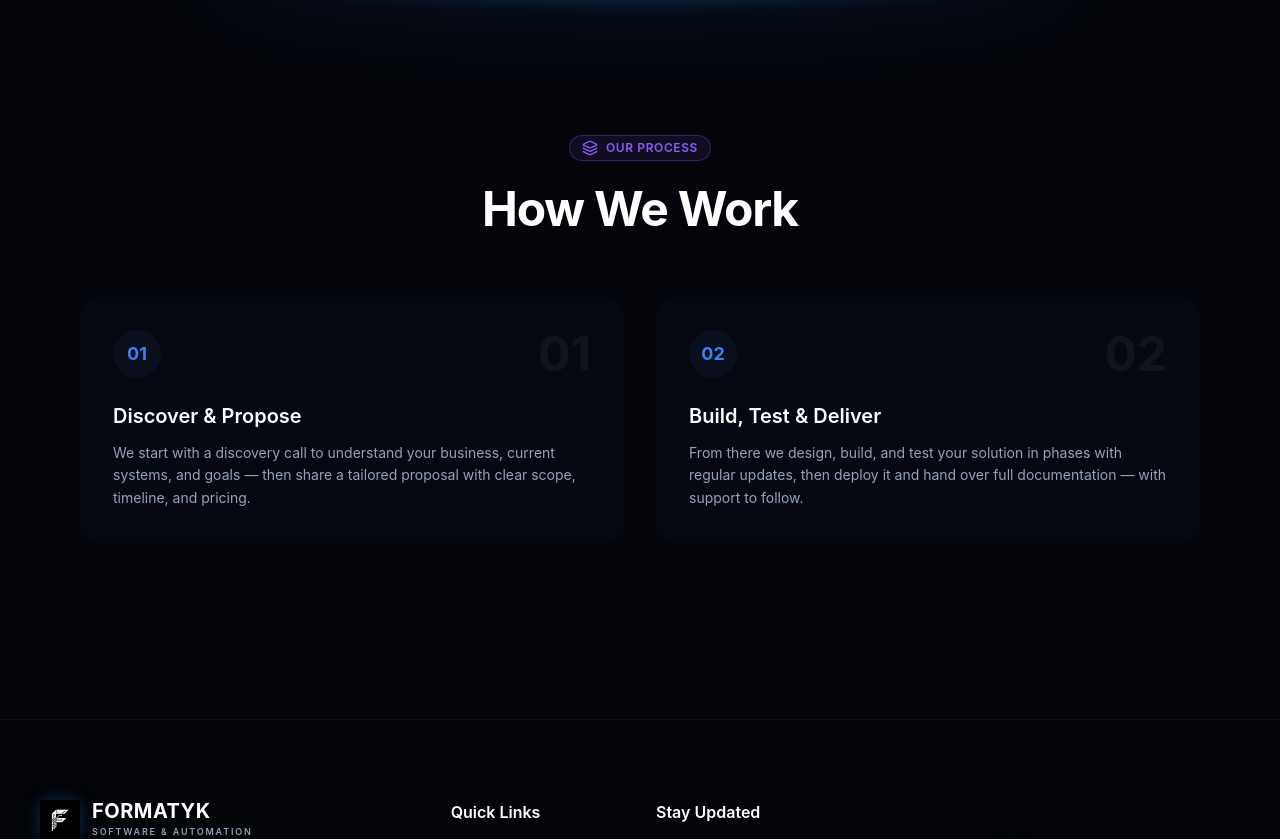
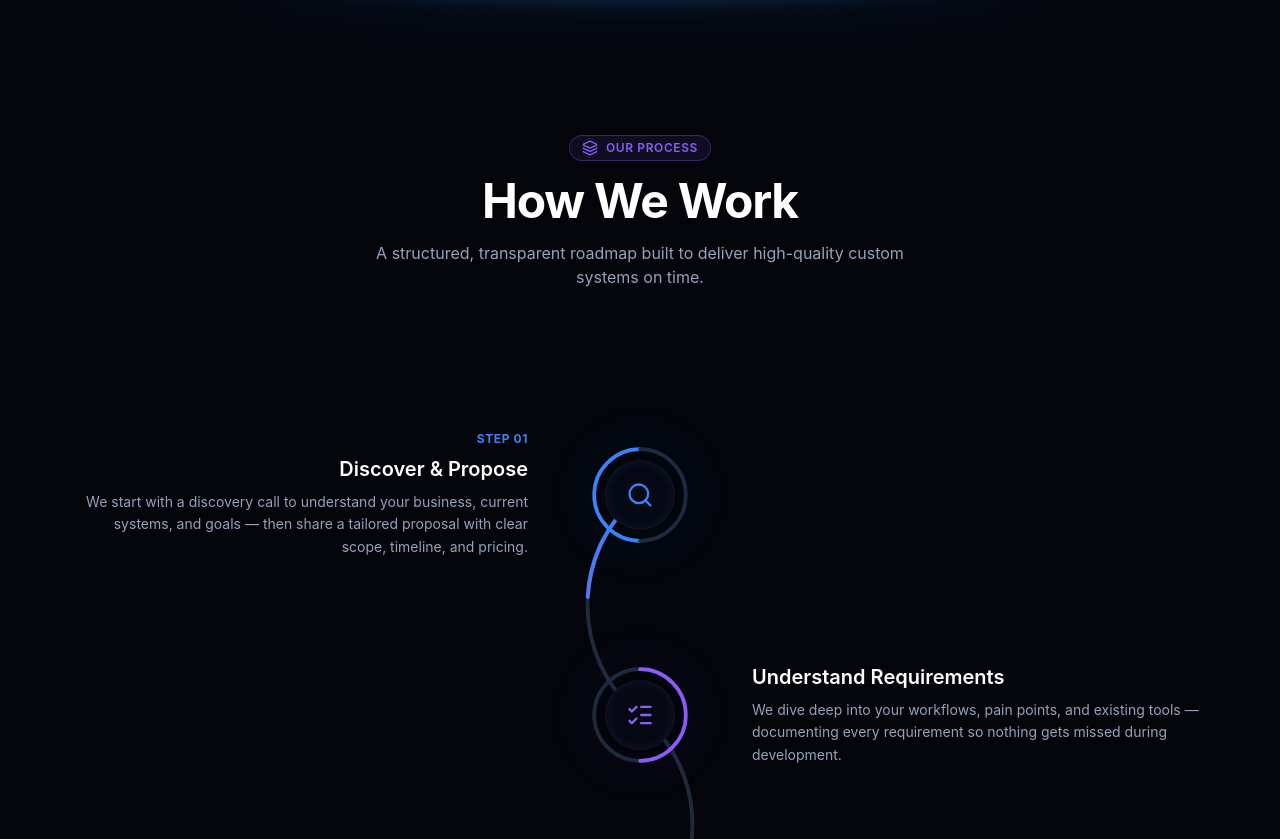
Before and after one commit to Rajdeep-Joshi-09/formatyk_ai, a Next.js app: page / in a window 1280 px wide. Shown: the part 1960-2799 px from the top of the page. Built offline with nearby package versions, Linux system fonts and the light colour scheme.

Commit message:
ZigZag added

```diff
--- a/src/app/page.jsx
+++ b/src/app/page.jsx
@@ -1,9 +1,10 @@
 "use client";
 
-import { motion } from 'framer-motion';
+import { motion, useScroll, useTransform } from 'framer-motion';
+import { useRef } from 'react';
 import Link from 'next/link';
 import Image from 'next/image';
-import { ArrowRight, Sparkles, BarChart3, TrendingUp, CheckCircle2, AlertCircle, Layers, Shield, User, ListChecks } from 'lucide-react';
+import { ArrowRight, Sparkles, BarChart3, TrendingUp, CheckCircle2, AlertCircle, Layers, Shield, User, ListChecks, Search, PenTool, Headset, Code } from 'lucide-react';
 
 export default function Home() {
   const containerVariants = {
@@ -290,63 +291,269 @@ export default function Home() {
         </div>
       </section>
 
-      {/* How We Work — Numbered Steps */}
-      <section className="w-full max-w-[1200px] mx-auto px-5 md:px-10 py-24 relative z-10">
-        <motion.div
-          initial={{ opacity: 0, y: 20 }}
-          whileInView={{ opacity: 1, y: 0 }}
-          viewport={{ once: true, margin: "-100px" }}
-          transition={{ duration: 0.6 }}
-          className="text-center mb-16"
-        >
-          <div className="inline-flex items-center gap-2 mb-4 md:mb-6 px-3 py-1 rounded-full border border-accent-purple/30 bg-accent-purple/10 text-accent-purple text-[10px] md:text-xs font-semibold uppercase tracking-wider">
-            <Layers className="w-3 h-3 md:w-4 md:h-4" />
-            Our Process
-          </div>
-          <h2 className="text-3xl md:text-4xl lg:text-5xl font-bold tracking-tight text-white">How We Work</h2>
-        </motion.div>
-
-        <div className="grid grid-cols-1 md:grid-cols-2 gap-6 md:gap-8">
-          <motion.div
-            initial={{ opacity: 0, y: 20 }}
-            whileInView={{ opacity: 1, y: 0 }}
-            viewport={{ once: true, margin: "-100px" }}
-            transition={{ duration: 0.5 }}
-            className="group relative bg-surface-container-lowest p-8 rounded-2xl border border-black/5 dark:border-white/5 hover:border-accent-electric/30 transition-colors"
-          >
-            <div className="flex items-start justify-between mb-6">
-              <div className="w-12 h-12 rounded-full bg-surface flex items-center justify-center group-hover:bg-accent-electric group-hover:text-white transition-colors text-accent-electric font-bold text-lg">
-                01
-              </div>
-              <span className="text-5xl font-bold text-white/5 group-hover:text-accent-electric/10 transition-colors select-none">01</span>
-            </div>
-            <h3 className="text-xl font-semibold mb-3 text-white">Discover & Propose</h3>
-            <p className="text-text-secondary text-sm leading-relaxed">
-              We start with a discovery call to understand your business, current systems, and goals — then share a tailored proposal with clear scope, timeline, and pricing.
-            </p>
-          </motion.div>
-
-          <motion.div
-            initial={{ opacity: 0, y: 20 }}
-            whileInView={{ opacity: 1, y: 0 }}
-            viewport={{ once: true, margin: "-100px" }}
-            transition={{ duration: 0.5, delay: 0.1 }}
-            className="group relative bg-surface-container-lowest p-8 rounded-2xl border border-black/5 dark:border-white/5 hover:border-accent-electric/30 transition-colors"
-          >
-            <div className="flex items-start justify-between mb-6">
-              <div className="w-12 h-12 rounded-full bg-surface flex items-center justify-center group-hover:bg-accent-electric group-hover:text-white transition-colors text-accent-electric font-bold text-lg">
-                02
-              </div>
-              <span className="text-5xl font-bold text-white/5 group-hover:text-accent-electric/10 transition-colors select-none">02</span>
-            </div>
-            <h3 className="text-xl font-semibold mb-3 text-white">Build, Test & Deliver</h3>
-            <p className="text-text-secondary text-sm leading-relaxed">
-              From there we design, build, and test your solution in phases with regular updates, then deploy it and hand over full documentation — with support to follow.
-            </p>
-          </motion.div>
-        </div>
-      </section>
+      {/* How We Work — Horizontal Scroll-Driven Timeline */}
+      <HowWeWorkTimeline />
 
     </div>
   );
 }
+
+
+/* ─── Vertical S-Curve Roadmap Timeline Component ─── */
+function HowWeWorkTimeline() {
+  const containerRef = useRef(null);
+
+  // Track scroll progress of the entire roadmap container
+  const { scrollYProgress } = useScroll({
+    target: containerRef,
+    offset: ["start center", "end center"],
+  });
+
+  const steps = [
+    {
+      num: '01',
+      title: 'Discover & Propose',
+      desc: 'We start with a discovery call to understand your business, current systems, and goals — then share a tailored proposal with clear scope, timeline, and pricing.',
+      color: '#3b82f6',
+      bgColor: 'rgba(59, 130, 246, 0.1)',
+      icon: Search,
+      isLeftArcColored: true,
+      textSide: 'left',
+    },
+    {
+      num: '02',
+      title: 'Understand Requirements',
+      desc: 'We dive deep into your workflows, pain points, and existing tools — documenting every requirement so nothing gets missed during development.',
+      color: '#8b5cf6',
+      bgColor: 'rgba(139, 92, 246, 0.1)',
+      icon: ListChecks,
+      isLeftArcColored: false,
+      textSide: 'right',
+    },
+    {
+      num: '03',
+      title: 'System Design',
+      desc: 'Our team architects the solution — database structure, UI wireframes, integrations, and user flows — all reviewed and approved by you before a single line of code is written.',
+      color: '#06b6d4',
+      bgColor: 'rgba(6, 182, 212, 0.1)',
+      icon: PenTool,
+      isLeftArcColored: true,
+      textSide: 'left',
+    },
+    {
+      num: '04',
+      title: 'Development',
+      desc: 'We build your solution in phases with regular demos and updates. You see progress in real time, give feedback, and steer the direction at every milestone.',
+      color: '#ec4899',
+      bgColor: 'rgba(236, 72, 153, 0.1)',
+      icon: Code,
+      isLeftArcColored: false,
+      textSide: 'right',
+    },
+    {
+      num: '05',
+      title: 'Testing & Review',
+      desc: "Rigorous QA across devices, performance testing, and a full walkthrough with you — we don't ship until everything works exactly as expected.",
+      color: '#a78bfa',
+      bgColor: 'rgba(167, 139, 250, 0.1)',
+      icon: CheckCircle2,
+      isLeftArcColored: true,
+      textSide: 'left',
+    },
+    {
+      num: '06',
+      title: 'Deliver & Support',
+      desc: 'We deploy to production, hand over full documentation and source code, and stay available for ongoing support — your project, your ownership.',
+      color: '#10b981',
+      bgColor: 'rgba(16, 185, 129, 0.1)',
+      icon: Headset,
+      isLeftArcColored: false,
+      textSide: 'right',
+    },
+  ];
+
+  return (
+    <section ref={containerRef} className="w-full max-w-[1200px] mx-auto px-5 md:px-10 py-24 relative z-10">
+
+      {/* Header */}
+      <motion.div
+        initial={{ opacity: 0, y: 20 }}
+        whileInView={{ opacity: 1, y: 0 }}
+        viewport={{ once: true }}
+        transition={{ duration: 0.6 }}
+        className="text-center mb-24"
+      >
+        <div className="inline-flex items-center gap-2 mb-4 px-3 py-1 rounded-full border border-accent-purple/30 bg-accent-purple/10 text-accent-purple text-xs font-semibold uppercase tracking-wider">
+          <Layers className="w-4 h-4" />
+          Our Process
+        </div>
+        <h2 className="text-4xl md:text-5xl font-bold tracking-tight text-white">How We Work</h2>
+        <p className="text-text-secondary text-sm md:text-base mt-4 max-w-xl mx-auto">
+          A structured, transparent roadmap built to deliver high-quality custom systems on time.
+        </p>
+      </motion.div>
+
+      {/* Roadmap Container */}
+      <div className="relative">
+
+        {/* ─── Desktop: Continuous S-Curve SVG ─── */}
+        <div className="hidden md:block absolute left-1/2 -translate-x-1/2 top-0 bottom-0 w-[160px] pointer-events-none z-0">
+          <svg className="w-full h-full" viewBox="0 0 160 1320" fill="none" preserveAspectRatio="none">
+            <defs>
+              <linearGradient id="s-curve-gradient" x1="0" y1="0" x2="0" y2="1">
+                <stop offset="0%" stopColor="#3b82f6" />
+                <stop offset="25%" stopColor="#8b5cf6" />
+                <stop offset="50%" stopColor="#06b6d4" />
+                <stop offset="75%" stopColor="#ec4899" />
+                <stop offset="100%" stopColor="#10b981" />
+              </linearGradient>
+            </defs>
+            {/* Background Grey Path */}
+            <path
+              d="M 80 110 C 10 165, 10 275, 80 330 C 150 385, 150 495, 80 550 C 10 605, 10 715, 80 770 C 150 825, 150 935, 80 990 C 10 1045, 10 1155, 80 1210"
+              stroke="#1e293b"
+              strokeWidth="4"
+              strokeLinecap="round"
+            />
+            {/* Animated Active Path */}
+            <motion.path
+              d="M 80 110 C 10 165, 10 275, 80 330 C 150 385, 150 495, 80 550 C 10 605, 10 715, 80 770 C 150 825, 150 935, 80 990 C 10 1045, 10 1155, 80 1210"
+              stroke="url(#s-curve-gradient)"
+              strokeWidth="4"
+              strokeLinecap="round"
+              style={{ pathLength: scrollYProgress }}
+            />
+          </svg>
+        </div>
+
+        {/* ─── Mobile: Straight vertical path ─── */}
+        <div className="md:hidden absolute left-8 top-0 bottom-0 w-[2px] pointer-events-none z-0">
+          <div className="w-full h-full bg-[#1e293b] rounded" />
+          <motion.div
+            className="absolute top-0 left-0 w-full bg-gradient-to-b from-[#3b82f6] via-[#8b5cf6] to-[#10b981] rounded origin-top"
+            style={{ scaleY: scrollYProgress, height: '100%' }}
+          />
+        </div>
+
+        {/* Step Items */}
+        <div className="relative z-10 flex flex-col">
+          {steps.map((step, index) => {
+            const Icon = step.icon;
+            const isLeft = step.textSide === 'left';
+
+            return (
+              <div
+                key={step.num}
+                className="relative flex md:items-center justify-between min-h-[220px] md:h-[220px] mb-12 md:mb-0 last:mb-0 flex-row"
+              >
+                {/* Left Panel (Desktop only) */}
+                <div className="hidden md:flex w-[calc(50%-80px)] justify-end pr-8">
+                  {isLeft && (
+                    <motion.div
+                      initial={{ opacity: 0, x: -30 }}
+                      whileInView={{ opacity: 1, x: 0 }}
+                      viewport={{ once: true, margin: "-50px" }}
+                      transition={{ duration: 0.6, ease: "easeOut" }}
+                      className="text-right max-w-md group"
+                    >
+                      <span className="text-xs font-bold uppercase tracking-wider mb-2 block" style={{ color: step.color }}>
+                        Step {step.num}
+                      </span>
+                      <h3 className="text-xl font-semibold mb-2 text-white group-hover:text-white/90 transition-colors">
+                        {step.title}
+                      </h3>
+                      <p className="text-text-secondary text-sm leading-relaxed">
+                        {step.desc}
+                      </p>
+                    </motion.div>
+                  )}
+                </div>
+
+                {/* Central Circle (Desktop & Mobile) */}
+                <div className="w-[80px] md:w-[160px] flex-shrink-0 flex items-center justify-center relative">
+
+                  {/* Alternating Semi-Circle SVG (Desktop specific sizing) */}
+                  <div className="w-[80px] h-[80px] md:w-[110px] md:h-[110px] relative z-10">
+                    <svg className="w-full h-full rotate-90 md:rotate-0" viewBox="0 0 120 120" fill="none">
+                      {/* Left Arc Path */}
+                      <motion.path
+                        d="M 60 10 A 50 50 0 0 0 60 110"
+                        stroke={step.isLeftArcColored ? step.color : '#1e293b'}
+                        strokeWidth="4"
+                        strokeLinecap="round"
+                        initial={step.isLeftArcColored ? { pathLength: 0 } : {}}
+                        whileInView={step.isLeftArcColored ? { pathLength: 1 } : {}}
+                        viewport={{ once: true }}
+                        transition={{ duration: 0.8, delay: 0.2 }}
+                      />
+                      {/* Right Arc Path */}
+                      <motion.path
+                        d="M 60 110 A 50 50 0 0 0 60 10"
+                        stroke={!step.isLeftArcColored ? step.color : '#1e293b'}
+                        strokeWidth="4"
+                        strokeLinecap="round"
+                        initial={!step.isLeftArcColored ? { pathLength: 0 } : {}}
+                        whileInView={!step.isLeftArcColored ? { pathLength: 1 } : {}}
+                        viewport={{ once: true }}
+                        transition={{ duration: 0.8, delay: 0.2 }}
+                      />
+                    </svg>
+
+                    {/* Central Icon Container */}
+                    <div className="absolute inset-0 flex items-center justify-center">
+                      <motion.div
+                        initial={{ scale: 0.8, opacity: 0 }}
+                        whileInView={{ scale: 1, opacity: 1 }}
+                        viewport={{ once: true }}
+                        transition={{ type: 'spring', stiffness: 200, delay: 0.1 }}
+                        className="w-[48px] h-[48px] md:w-[70px] md:h-[70px] rounded-full flex items-center justify-center bg-[#060913] border border-white/5 shadow-inner"
+                        style={{
+                          boxShadow: `inset 0 0 12px ${step.bgColor}`,
+                        }}
+                      >
+                        <Icon className="w-5 h-5 md:w-7 md:h-7" style={{ color: step.color }} />
+                      </motion.div>
+                    </div>
+
+                    {/* Glowing outer shadow ring */}
+                    <div
+                      className="absolute inset-0 rounded-full blur-md opacity-25 pointer-events-none"
+                      style={{
+                        boxShadow: `0 0 20px ${step.color}`,
+                      }}
+                    />
+                  </div>
+                </div>
+
+                {/* Right Panel (Desktop / Mobile layout fallback) */}
+                <div className="w-[calc(100%-80px)] md:w-[calc(50%-80px)] pl-6 md:pl-8 flex justify-start">
+                  {(!isLeft || typeof window !== 'undefined' && window.innerWidth < 768) && (
+                    <motion.div
+                      initial={{ opacity: 0, x: 30 }}
+                      whileInView={{ opacity: 1, x: 0 }}
+                      viewport={{ once: true, margin: "-50px" }}
+                      transition={{ duration: 0.6, ease: "easeOut" }}
+                      className="text-left max-w-md group"
+                    >
+                      <span className="text-xs font-bold uppercase tracking-wider mb-2 block md:hidden" style={{ color: step.color }}>
+                        Step {step.num}
+                      </span>
+                      <h3 className="text-lg md:text-xl font-semibold mb-2 text-white group-hover:text-white/90 transition-colors">
+                        {step.title}
+                      </h3>
+                      <p className="text-text-secondary text-sm leading-relaxed">
+                        {step.desc}
+                      </p>
+                    </motion.div>
+                  )}
+                </div>
+
+              </div>
+            );
+          })}
+        </div>
+
+      </div>
+    </section>
+  );
+}
```
Lines whose indentation alone changed are shown as unchanged.
